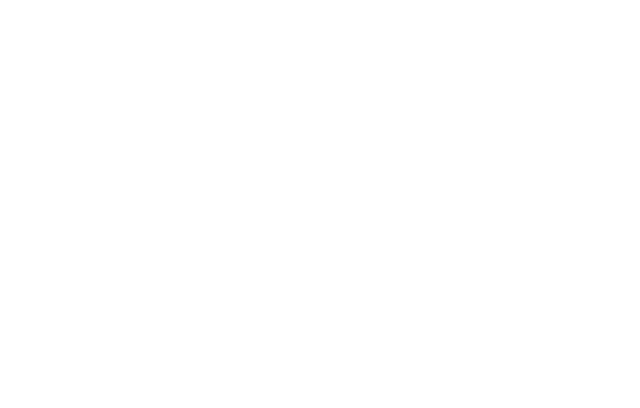
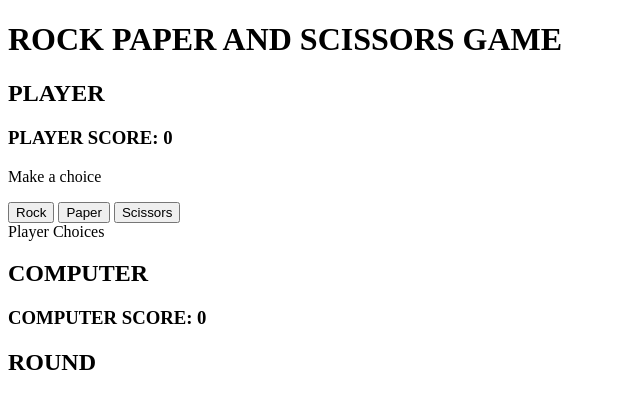
Before and after one commit to KBandipo/Rock-Paper-Scissors-game-Responsive-design, a plain HTML site: page index.html in a window 1280 px wide. Shown: the whole page, without its empty margins (0-640 px from the left). Drawn offline with Linux system fonts and the light colour scheme.

Commit message:
Write content

```diff
--- a/index.html
+++ b/index.html
@@ -7,6 +7,41 @@
     <title>ROCK PAPER AND SCISSORS GAME</title>
   </head>
   <body>
+    <!-- main container -->
+    <main class="main-container">
+      <h1 class="game-heading">ROCK PAPER AND SCISSORS GAME</h1>
+      <!-- game section -->
+      <div class="game-container">
+        <!-- player section -->
+        <section class="cont1 playersection">
+          <div class="inner-container">
+            <h2 class="player-title">PLAYER</h2>
+            <h3 class="player-score">PLAYER SCORE: 0</h3>
+          </div>
+          <p class="request-choice">Make a choice</p>
+          <!-- buttons -->
+          <div class="btns flex hide">
+            <button class="btn rock" id="rock">Rock</button>
+            <button class="btn paper" id="paper">Paper</button>
+            <button class="btn scissors" id="scissors">Scissors</button>
+          </div>
+          <div class="choiceMessage">Player Choices</div>
+        </section>
+        <!-- computer section -->
+        <section class="cont1 computer-section">
+          <div class="Inner-Container">
+            <h2 class="player-title">COMPUTER</h2>
+            <h3 class="comp-score">COMPUTER SCORE: 0</h3>
+          </div>
+        </section>
+      </div>
+      <!-- rounds and winner's display -->
+      <article>
+        <div class="cont2 winner-container"><h2 class="winner"></h2></div>
+        <div class="cont2 round-container"><h2 class="round">ROUND</h2></div>
+      </article>
+    </main>
+
     <script type="module" src="./Resources/javaScript/script.js"></script>
   </body>
 </html>
```
